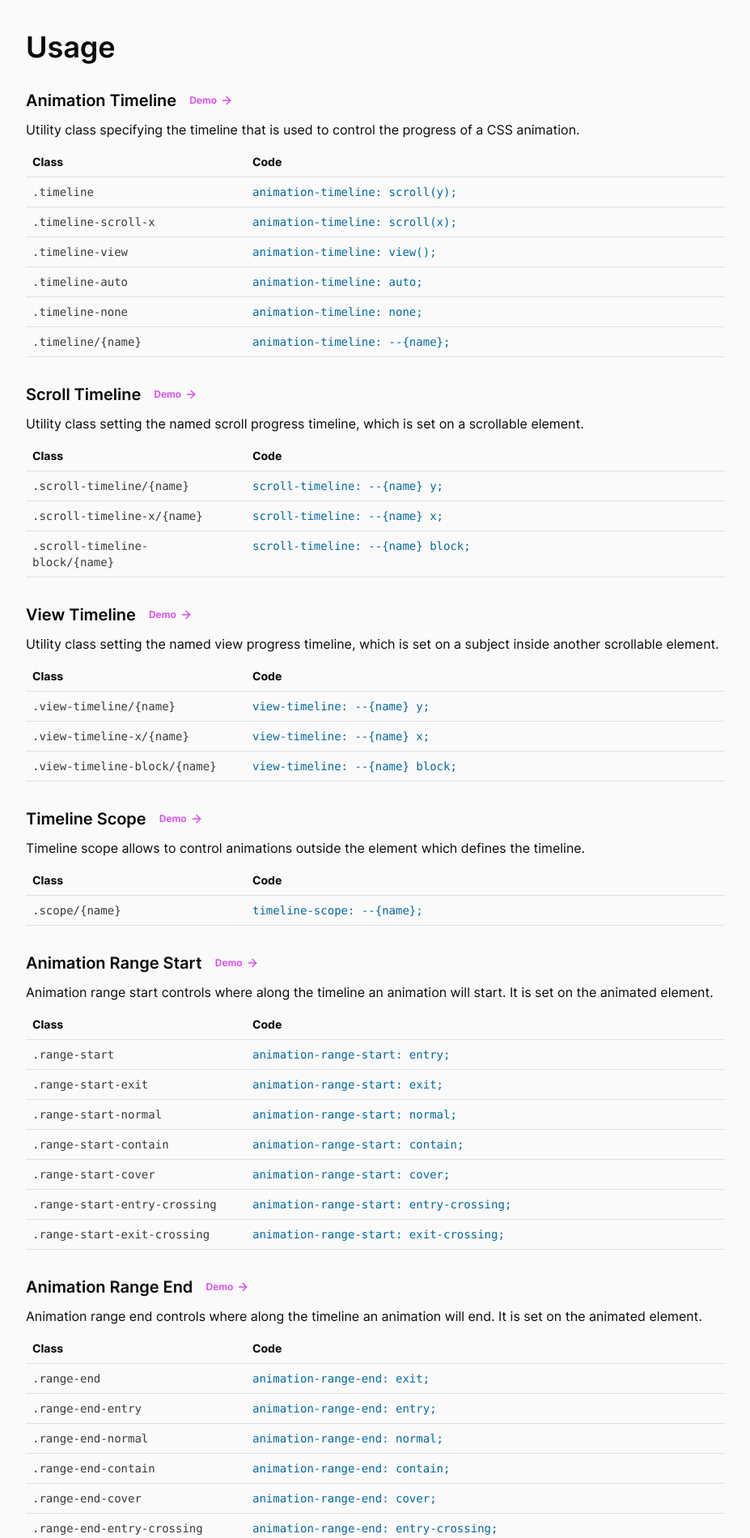
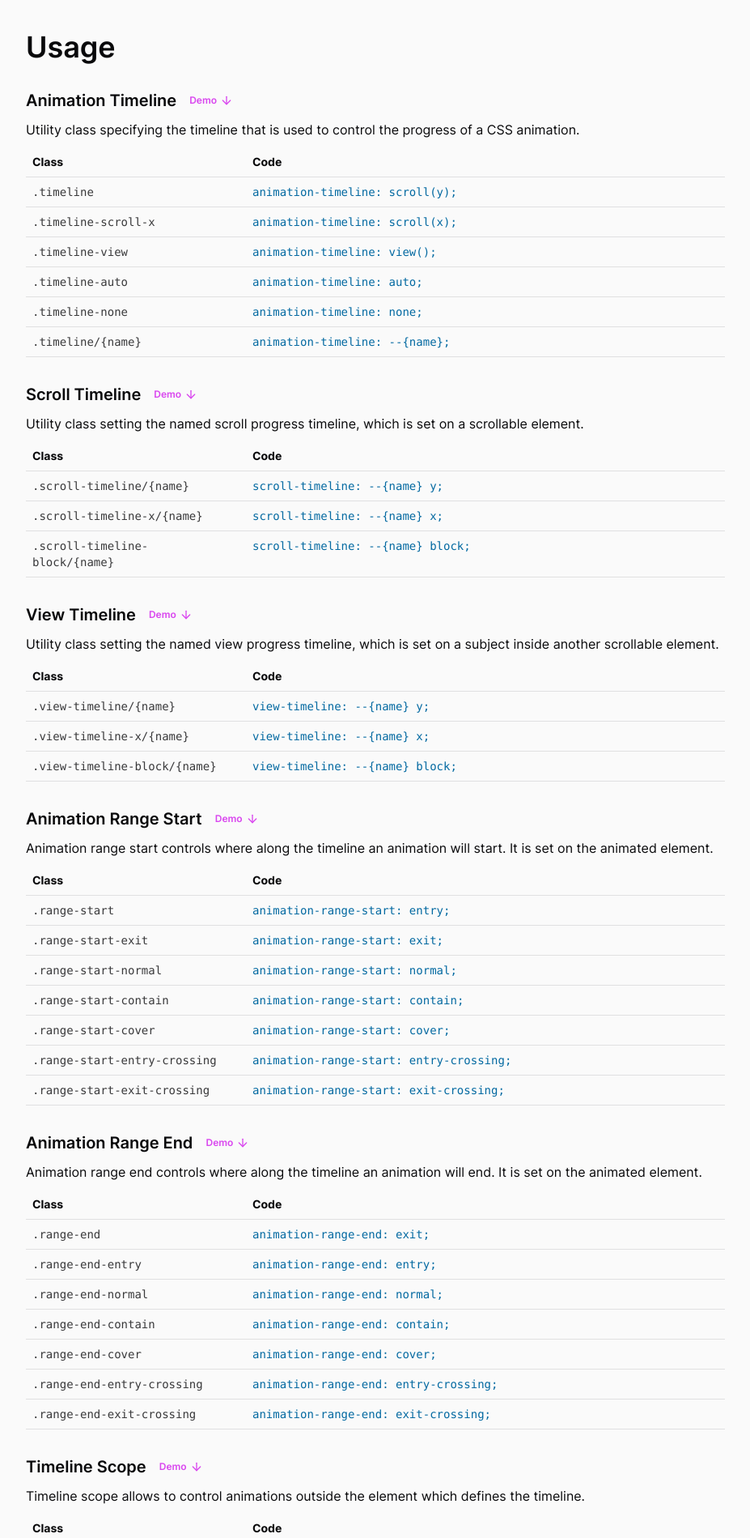
Before and after one commit to adamplesnik/tailwindcss-scroll-driven-animations, a React (Vite) app: page /usage in a window 1280 px wide. Shown: the part 321-2220 px from the top of the page at 81% size, without its empty margins (176-1103 px from the left). Built offline with nearby package versions, Linux system fonts and the light colour scheme; what @adam.plesnik/tailwindcss-scroll-driven-animations would draw is missing.

Commit message:
Add links to docu in heading, tune demo links

```diff
--- a/src/components/Heading.tsx
+++ b/src/components/Heading.tsx
@@ -8,15 +8,16 @@ const Heading = ({
   children,
   id = '',
   href = '',
+  hrefType = 'documentation',
 }: PropsWithChildren<TitleProps>) => {
   const defaultClasses = 'relative w-full font-semibold' + (className && ` ${className}`)
   const anchor = id ? <a id={id} className={'absolute -top-32'} /> : ''
   const link = href ? (
     <NavLink to={href} className="group flex gap-1 text-xs text-fuchsia-500 dark:text-cyan-500">
       <span className="border-b border-b-transparent transition-colors group-hover:border-b-current">
-        Demo
+        {hrefType === 'documentation' ? 'Documentation' : 'Demo'}
       </span>
-      <ArrowRight className="size-4" />
+      <ArrowRight className={'size-4' + (hrefType === 'demo' ? ' rotate-90' : '')} />
     </NavLink>
   ) : (
     ''
@@ -51,6 +52,7 @@ export interface TitleProps {
   size: 1 | 2 | 3
   className?: string
   href?: string
+  hrefType?: 'documentation' | 'demo'
   id?: string
 }
 
--- a/src/partials/Animations.tsx
+++ b/src/partials/Animations.tsx
@@ -39,7 +39,7 @@ const Animations = () => {
         </li>
       </ul>
 
-      <Heading size={3} id={'code'} href="/usage#timeline">
+      <Heading size={3} id={'code'} href="/usage#documentation-animation-timeline">
         Animation Timeline
       </Heading>
       <Paragraph>
@@ -58,7 +58,7 @@ const Animations = () => {
       >
         {codeExampleTimeline}
       </CodeBlock>
-      <Heading size={3} href="/usage#range">
+      <Heading size={3} href="/usage#documentation-scroll-timeline">
         Scroll and View Timeline
       </Heading>
       <Paragraph>
@@ -75,7 +75,7 @@ const Animations = () => {
       >
         {codeExampleView}
       </CodeBlock>
-      <Heading size={3} href="/usage#range">
+      <Heading size={3} href="/usage#documentation-range-start">
         Range
       </Heading>
       <Paragraph>
@@ -92,7 +92,7 @@ const Animations = () => {
       >
         {codeExampleRange}
       </CodeBlock>
-      <Heading size={3} href="/usage#range">
+      <Heading size={3} href="/usage#documentation-scope">
         Scope
       </Heading>
       <Paragraph>
--- a/src/partials/Usage.tsx
+++ b/src/partials/Usage.tsx
@@ -51,7 +51,7 @@ const Usage = () => {
       <Heading size={2} id="usage">
         Usage
       </Heading>
-      <Heading size={3} href="#timeline">
+      <Heading size={3} href="#timeline" hrefType="demo" id="documentation-animation-timeline">
         Animation Timeline
       </Heading>
       <Paragraph>
@@ -59,7 +59,8 @@ const Usage = () => {
         animation.
       </Paragraph>
       <UsageTable items={animationTimelineClasses} />
-      <Heading size={3} href="#range">
+
+      <Heading size={3} href="#range" hrefType="demo" id="documentation-scroll-timeline">
         Scroll Timeline
       </Heading>
       <Paragraph>
@@ -67,7 +68,8 @@ const Usage = () => {
         element.
       </Paragraph>
       <UsageTable items={scrollTimelineClasses} />
-      <Heading size={3} href="#range">
+
+      <Heading size={3} href="#range" hrefType="demo" id="documentation-view-timeline">
         View Timeline
       </Heading>
       <Paragraph>
@@ -75,14 +77,8 @@ const Usage = () => {
         another scrollable element.
       </Paragraph>
       <UsageTable items={viewTimelineClasses} />
-      <Heading size={3} href="#range">
-        Timeline Scope
-      </Heading>
-      <Paragraph>
-        Timeline scope allows to control animations outside the element which defines the timeline.
-      </Paragraph>
-      <UsageTable items={scopeClasses} />
-      <Heading size={3} href="#range">
+
+      <Heading size={3} href="#range" hrefType="demo" id="documentation-range-start">
         Animation Range Start
       </Heading>
       <Paragraph>
@@ -90,7 +86,8 @@ const Usage = () => {
         on the animated element.
       </Paragraph>
       <UsageTable items={rangeStartClasses} />
-      <Heading size={3} href="#range">
+
+      <Heading size={3} href="#range" hrefType="demo" id="documentation-range-end">
         Animation Range End
       </Heading>
       <Paragraph>
@@ -98,6 +95,14 @@ const Usage = () => {
         the animated element.
       </Paragraph>
       <UsageTable items={rangeEndClasses} />
+
+      <Heading size={3} href="#range" hrefType="demo" id="documentation-scope">
+        Timeline Scope
+      </Heading>
+      <Paragraph>
+        Timeline scope allows to control animations outside the element which defines the timeline.
+      </Paragraph>
+      <UsageTable items={scopeClasses} />
     </div>
   )
 }
```
